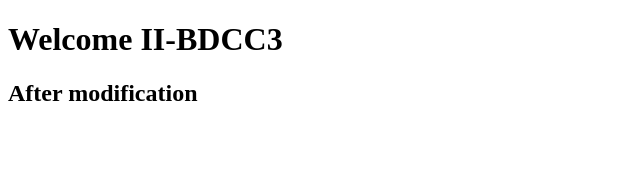
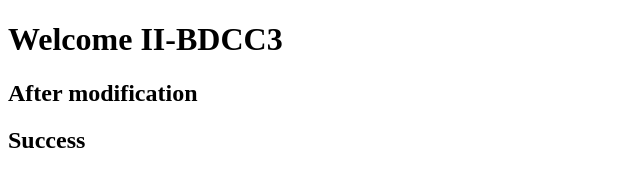
Before and after one commit to Nouhaila1937/Iaas_deployement_cloud, a plain HTML site: page index.html in a window 1280 px wide. Shown: the full height of the page, 0-640 px from the left. Drawn offline with Linux system fonts and the light colour scheme.

Commit message:
test de jenkins

```diff
--- a/index.html
+++ b/index.html
@@ -8,5 +8,6 @@
 <body>
      <h1> Welcome II-BDCC3 </h1>
      <h2>After modification </h2>
+     <h2> Success</h2>
 </body>
 </html>
```
